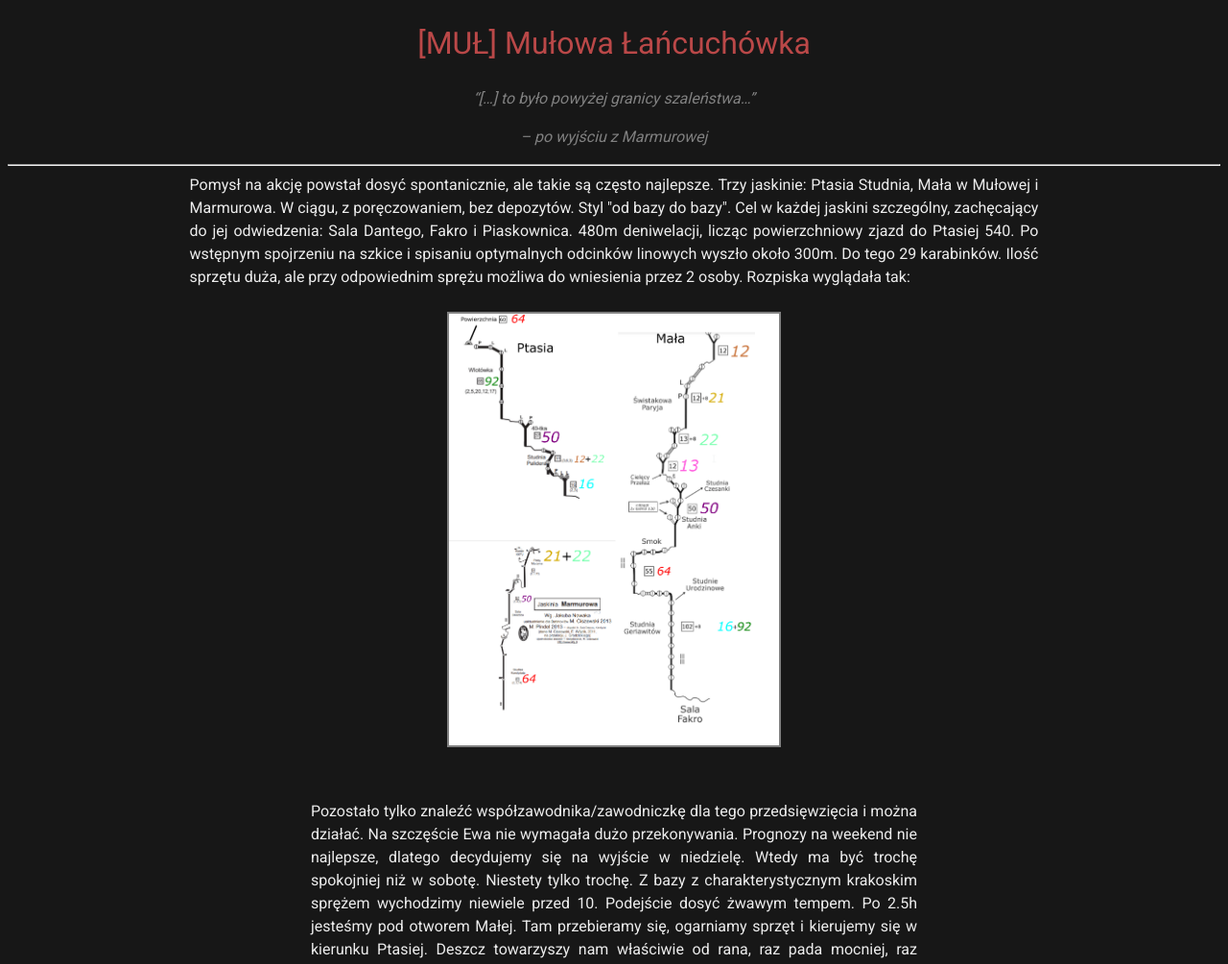
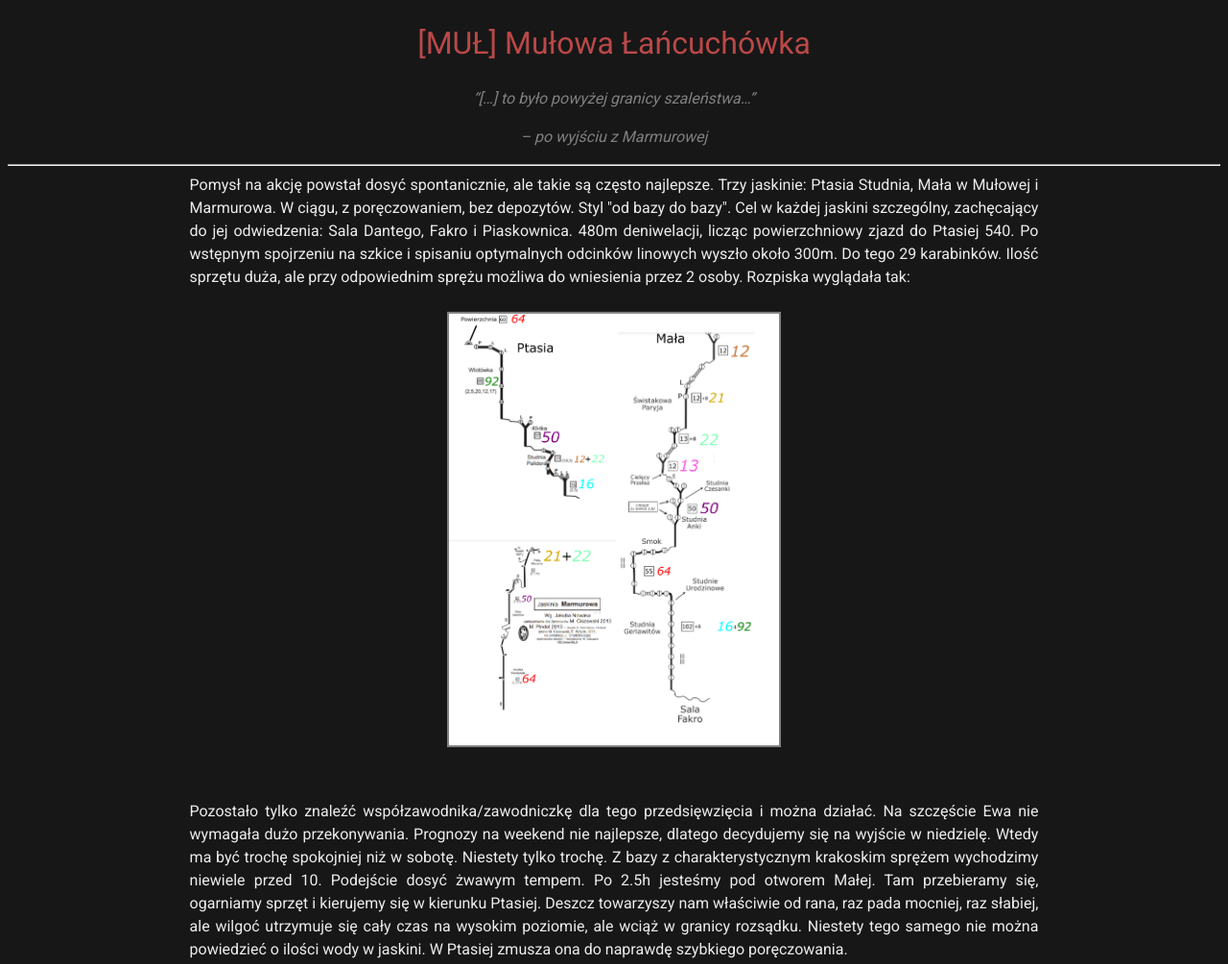
Before and after one commit to dziury/szkice, a Jekyll site: the page built from Relacje/MUŁ - Mułowa Łańcuchówka.md, in a window 1280 px wide. Shown: the top 1005 px of the page at 96% size. Built offline with Jekyll 4.4.1, drawn with Linux system fonts in a browser that asks for light colours; our own code applies the rules of GitHub Pages for plain Markdown files.

Commit message:
margins adjusted

```diff
--- a/Relacje/MUŁ - Mułowa Łańcuchówka.md
+++ b/Relacje/MUŁ - Mułowa Łańcuchówka.md
@@ -22,7 +22,7 @@
 <img style="border:2px solid #808080" src="mul-2.png" alt="mul1" height="450" />
 </div>
 
-<div style="text-align: justify; margin-right: 25%; margin-left: 25%;">
+<div style="text-align: justify; margin-right: 15%; margin-left: 15%;">
 <br>
 <br>
 Pozostało tylko znaleźć współzawodnika/zawodniczkę dla tego przedsięwzięcia i można działać. Na szczęście Ewa nie wymagała dużo przekonywania.
@@ -42,7 +42,7 @@
 </figure>
 </div>
 
-<div style="text-align: justify; margin-right: 25%; margin-left: 25%;">
+<div style="text-align: justify; margin-right: 15%; margin-left: 15%;">
 Po niecałych 40 minutach lądujemy w Sali Dantego. Spędzamy tam około pół minuty i kierujemy się do góry.
 Wyjście do góry też nie zajmuje dużo czasu, główną trudnością we Wlotówce jest niezachłyśnięcie się spływającą z góry wodą.
 Pomaga zasada: <i>Nie patrzeć do góry, tylko skupić się na ruchu płanietą.</i>
@@ -91,7 +91,7 @@
 
 ---
 
-<div style="text-align: justify; margin-right: 25%; margin-left: 25%;">
+<div style="text-align: justify; margin-right: 15%; margin-left: 15%;">
 <br>
 Godziny rozpoczęcia poszczególnych etapów akcji.
 Czas pomiędzy etapami spędzone głównie na przebieraniu się, jedzeniu i przygotowywaniu sprzętu.
@@ -121,7 +121,7 @@
 
 ---
 
-<div style="text-align: justify; margin-right: 25%; margin-left: 25%;">
+<div style="text-align: justify; margin-right: 15%; margin-left: 15%;">
 Data akcji: <b>24.09.2023</b>
 <br>
 <br>
```
